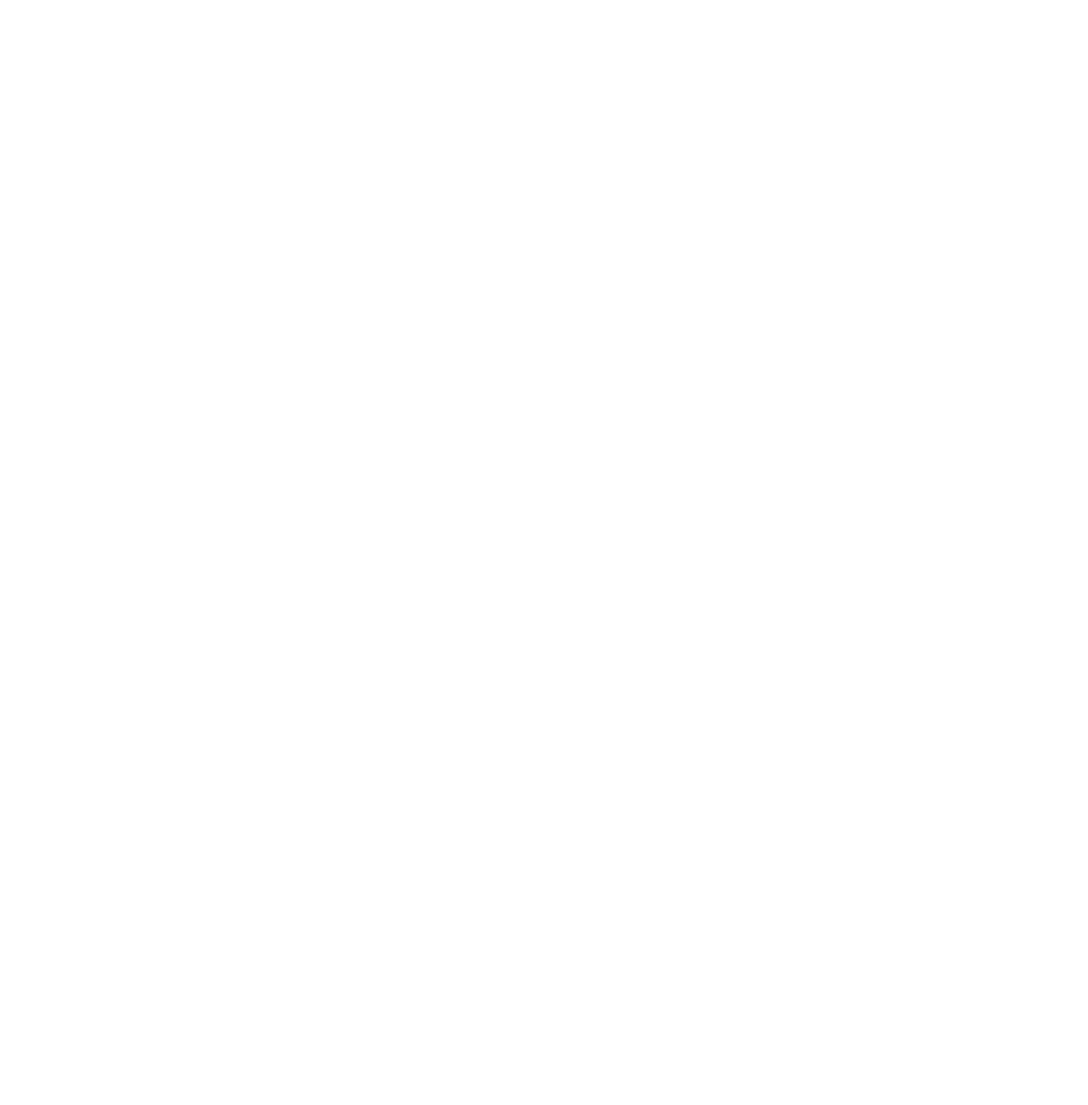
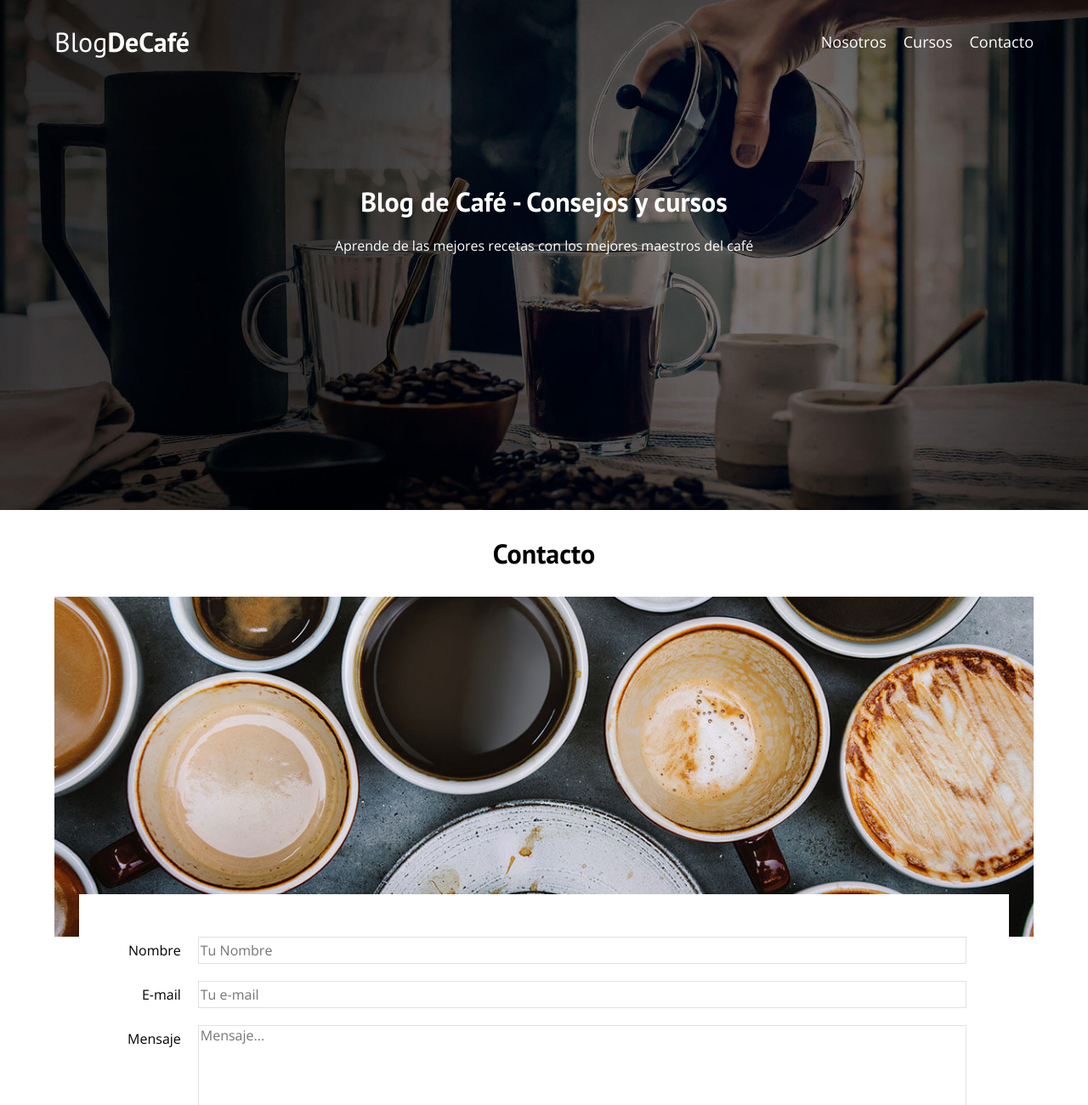
Before and after one commit to ArgonzaAr/CoffieBlog, a plain HTML site: page contacto.html in a window 1280 px wide. Shown: the top 1300 px of the page at 85% size. Before the commit the page ends 800 px from the top, so only its background shows below. Drawn offline with nearby package versions, Linux system fonts and the light colour scheme.

Commit message:
pagina de contacto finalizada

```diff
--- a/contacto.html
+++ b/contacto.html
@@ -0,0 +1,96 @@
+<!DOCTYPE html>
+<html lang="en">
+
+<head>
+    <meta charset="UTF-8">
+    <meta name="viewport" content="width=device-width, initial-scale=1.0">
+    <link rel="stylesheet" href="css/styles.css">
+    <link rel="preconnect" href="https://fonts.googleapis.com">
+    <link rel="preconnect" href="https://fonts.gstatic.com" crossorigin>
+    <link href="https://fonts.googleapis.com/css2?family=Open+Sans&family=PT+Sans:wght@400;700&display=swap"
+        rel="stylesheet">
+    <link rel="stylesheet" href="css/normalize.css">
+    <title>Blog Café</title>
+</head>
+
+<body>
+    <header class="header">
+
+        <div class="contenedor">
+            <div class="barra">
+                <a href="index.html" class="logo">
+                    <h1 class="logo__nombre no-margin centrar-texto">Blog<span class="logo__bold">DeCafé</span></h1>
+                </a>
+                <nav class="navegacion">
+                    <a href="nosotros.html" class="navegacion__enlace">Nosotros</a>
+                    <a href="cursos.html" class="navegacion__enlace">Cursos</a>
+                    <a href="contacto.html" class="navegacion__enlace">Contacto</a>
+                </nav>
+            </div>
+        </div>
+        <div class="header__texto">
+            <h1 class="no-margin">Blog de Café - Consejos y cursos</h1>
+            <p class="">Aprende de las mejores recetas con los mejores maestros del café</p>
+        </div>
+    </header>
+    <main class="contenedor">
+
+        <h3 class="centrar-texto">Contacto</h3>
+
+        <div class="contacto-bg"></div>
+
+        <form class="formulario">
+            <div class="campo">
+                <label for="nombre" class="campo__label">Nombre</label>
+                <input
+                    class="campo__input"
+                    type="text"
+                    id="nombre"
+                    placeholder="Tu Nombre"
+                >
+            </div>
+            <div class="campo">
+                <label for="e-mail" class="campo__label">E-mail</label>
+                <input
+                    class="campo__input"
+                    type="email"
+                    id="e-mail"
+                    placeholder="Tu e-mail"
+                >
+            </div>
+            <div class="campo">
+                <label for="textarea" class="campo__label">Mensaje</label>
+                <textarea
+                    class="campo__input campo__input--textarea"
+                    name="textarea"
+                    id="textarea"
+                    placeholder="Mensaje..."
+                ></textarea>
+            </div>
+            <div class="campo">
+                <input
+                    type="submit"
+                    value="Enviar"
+                    class="boton boton--primario"
+                >
+            </div>
+        </form>
+
+    </main>
+    <footer class="footer">
+        <div class="contenedor">
+            <div class="barra">
+                <a href="index.html" class="logo barra__logo">
+                    <h1 class="logo__nombre no-margin centrar-texto">Blog<span class="logo__bold">DeCafé</span></h1>
+                </a>
+                <div class="navegacion">
+                    <a href="nosotros.html" class="navegacion__enlace">Nosotros</a>
+                    <a href="cursos.html" class="navegacion__enlace">Cursos</a>
+                    <a href="contacto.html" class="navegacion__enlace">Contacto</a>
+                </div>
+            </div>
+        </div>
+    </footer>
+</body>
+
+</html>
--- a/css/styles.css
+++ b/css/styles.css
@@ -145,6 +145,10 @@ img{
     text-transform: uppercase;
     font-weight: bold;
     margin-bottom: 2rem;
+    border: none;
+}
+.boton:hover{
+    cursor: pointer;
 }
 .boton--primario{
     background-color: var(--black);
@@ -231,3 +235,33 @@ img{
 .entrada__info{
     text-align: justify;
 }
+
+/* Contacto */
+.contacto-bg{
+    background-image: url(../img/contacto.jpg);
+    height: 40rem;
+    background-size: cover;
+    background-repeat: no-repeat;
+}
+.formulario{
+    background-color: var(--white);
+    margin: -5rem auto 0 auto;
+    width: 95%;
+    padding: 5rem;
+}
+.campo{
+    display: flex;
+    margin-bottom: 2rem;
+}
+.campo__label{
+    flex: 0 0 9rem;
+    text-align: right;
+    padding-right: 2rem;
+}
+.campo__input{
+    flex: 1;
+    border: 1px solid var(--gris);
+}
+.campo__input--textarea{
+    height: 20rem;
+}
```
